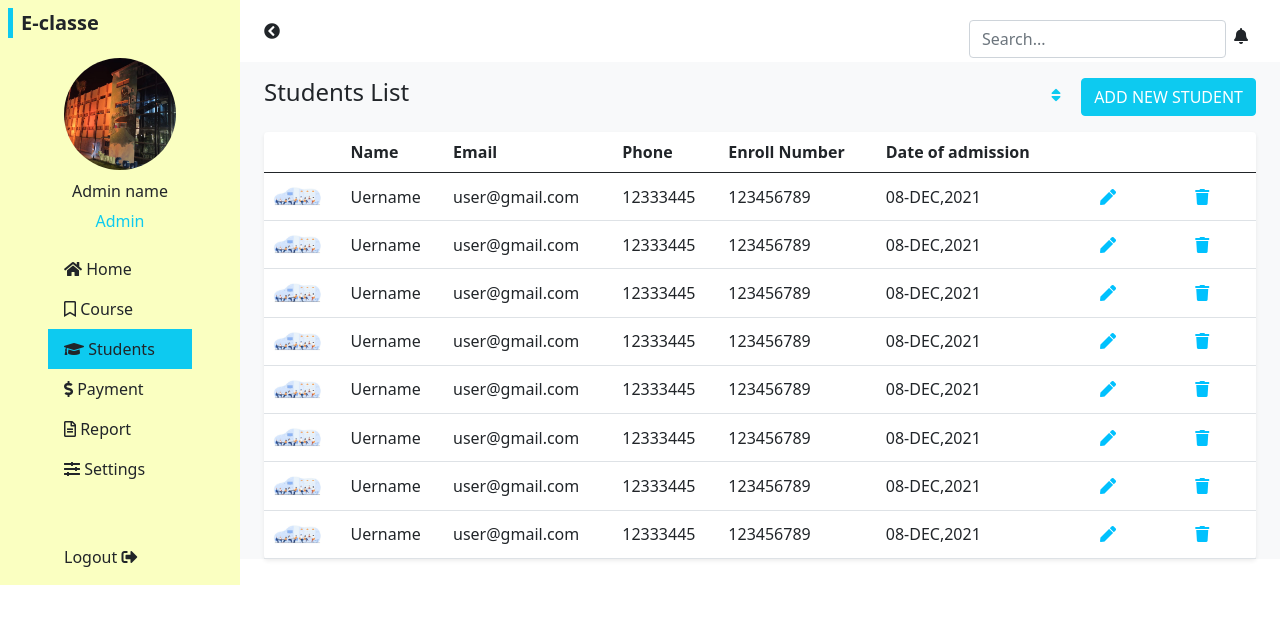
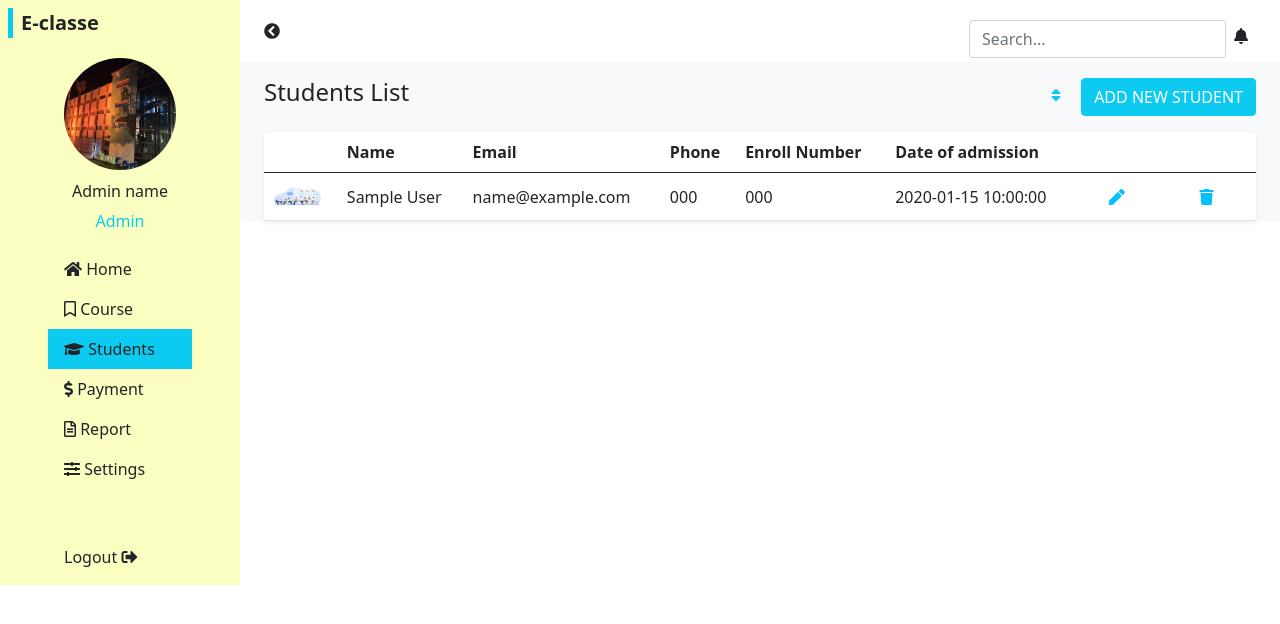
Before and after one commit to AbderrahimAgra/E-Classe, a PHP site: page /backend/students.php in a window 1280 px wide. Shown: the top 624 px of the page. Run offline with PHP 8.4, Linux system fonts and the light colour scheme; tables that the repository leaves empty or names only in its code hold one stand-in row (values such as "Sample post").

Commit message:
affichage student

```diff
--- a/backend/students.php
+++ b/backend/students.php
@@ -1,6 +1,5 @@
 <!DOCTYPE html>
 <html lang="en">
-
 <head>
     <meta charset="UTF-8" />
     <meta name="viewport" content="width=device-width, initial-scale=1.0" />
@@ -48,38 +47,26 @@
                                 </tr>
                             </thead>
                             <tbody>
-                               <?php
 
-                                $student =array(
-                                  'img'=>'<img src="image/user.jpg" alt="user" style="width: 50px;">',
-                                  'Name'  =>'Uername',
-                                  'Email' =>'user@gmail.com',
-                                  'Phone' =>'12333445',
-                                  'Enroll Number' =>'123456789',
-                                  'Date of admission' =>'08-DEC,2021',
-                                  'icon1'=>' <i class="fas fa-pen mx-4 "></i>',
-                                  'icon2'=>' <i class="fas fa-trash   mx-4 "></i>'
+                                <?php
+                                //incloude connection
+                                require_once 'connection.php' ;
+                                $req = 'SELECT * FROM students' ;
+                                $qer = mysqli_query($connection,$req) ;
+                                while($student = mysqli_fetch_assoc($qer)){
+                                ?>
+                                <tr>
+                                <td><img src="image/user.jpg" alt="user" style="width: 50px;"></td>
+                                 <td><?= $student['name'] ?></td>
+                                 <td><?= $student['email'] ?></td>
+                                 <td><?= $student['phone'] ?></td>
+                                 <td><?= $student['enroll_number'] ?></td>
+                                 <td><?= $student['date'] ?></td>
+                                 <td><i class="fas fa-pen mx-4 "></td>
+                                 <td><i class="fas fa-trash   mx-4 "></td>
+                                 </tr>
 
-                                );
-
-                                for($i=0;$i<8;$i++){
-                                 echo"<tr>
-
-                                 <td>".$student['img']."</td>
-                                 <td>".$student['Name'] ."</td>
-                                 <td>".$student['Email']."</td>
-                                 <td>".$student['Phone']."</td>
-                                 <td>".$student['Enroll Number']."</td>
-                                 <td>".$student['Date of admission']."</td>
-                                 <td>".$student['icon1']."</td>
-                                 <td>".$student['icon2']."</td>
-
-                                 </tr>";
-                              }
-
-
-
-                                ?>
+                                <?php } ?>
 
                             </tbody>
                         </table>
```
